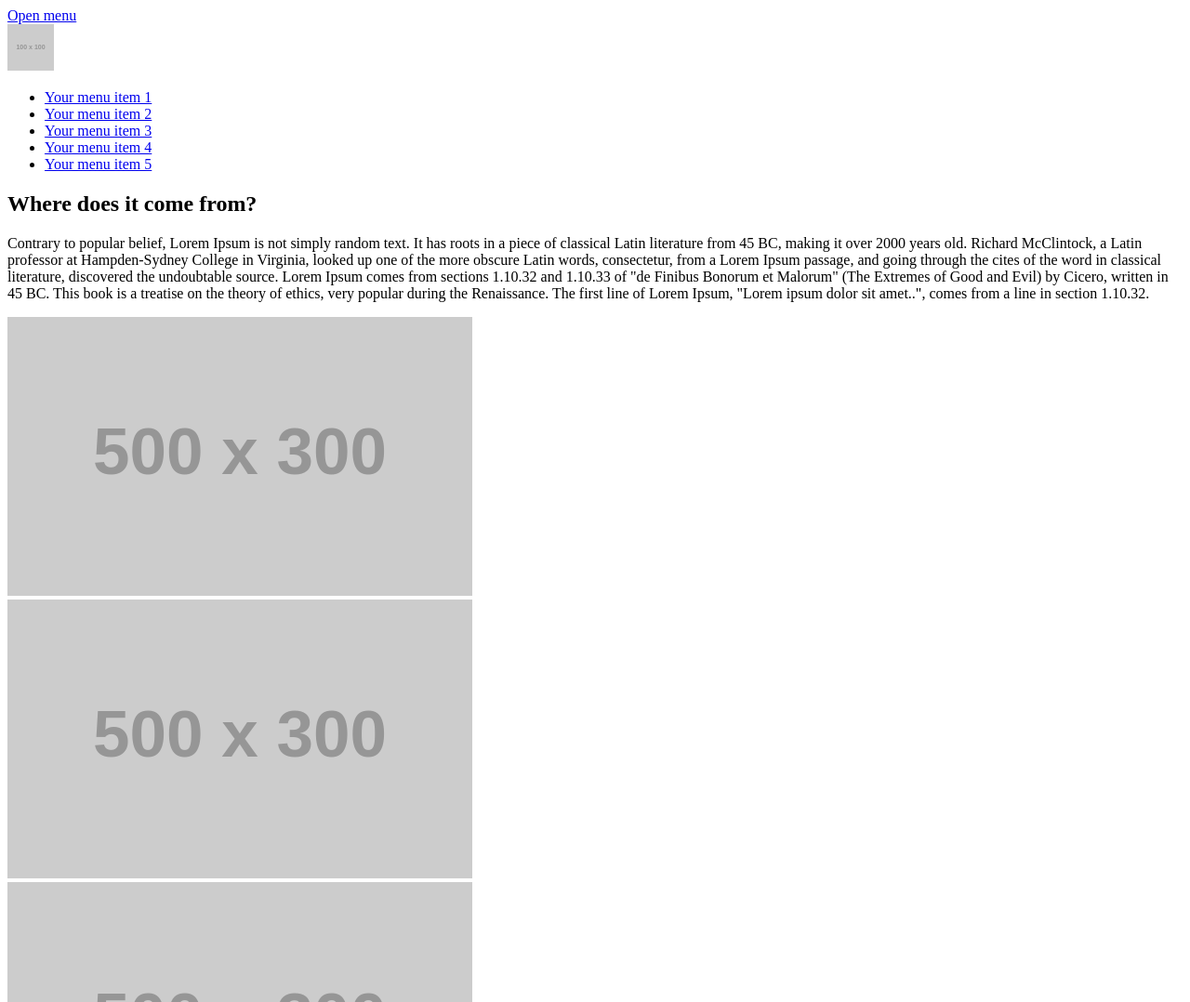
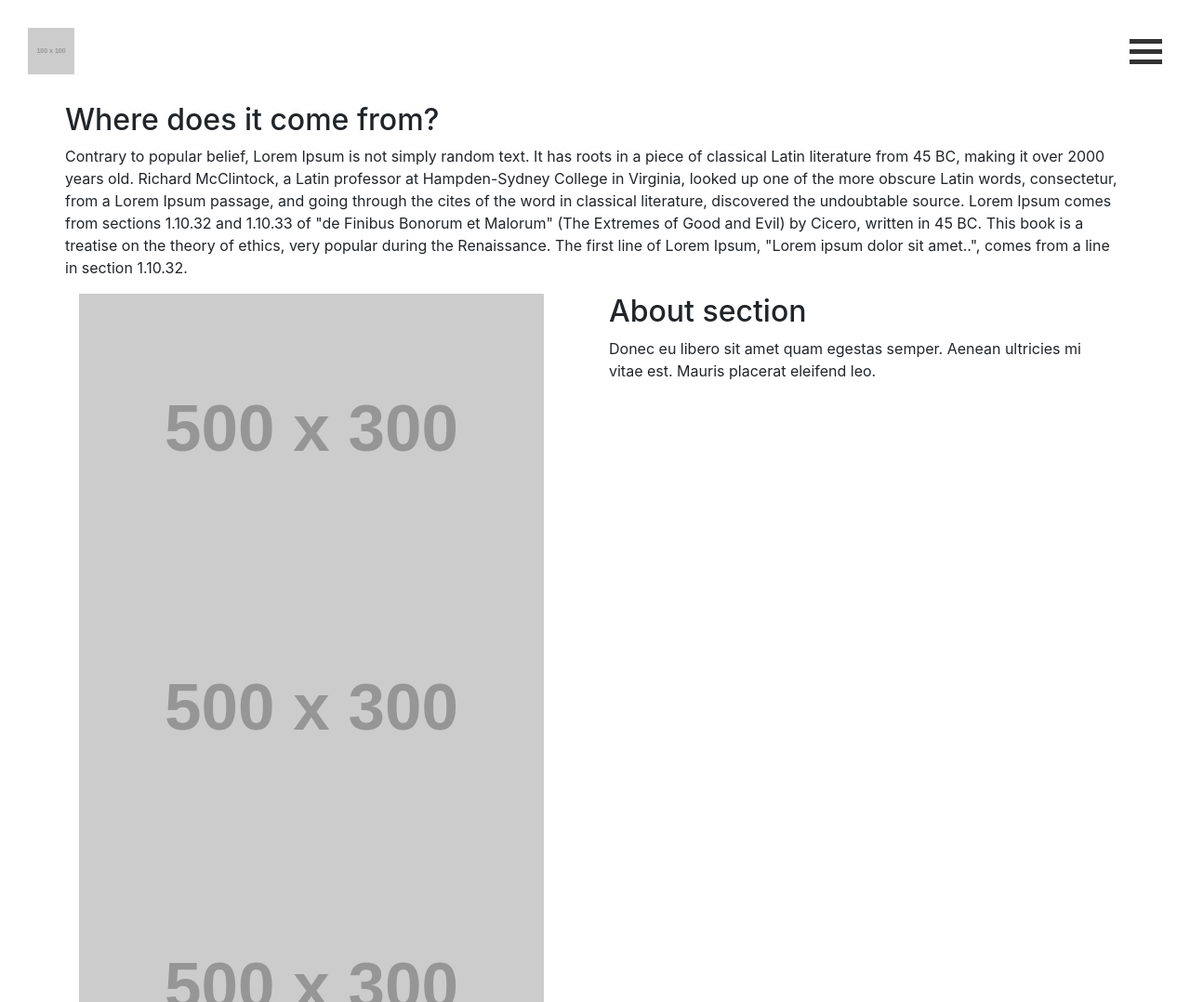
Before and after one commit to shahryar-h/sherweb-test-integration, a website: page index.html in a window 1280 px wide. Shown: the top 1078 px of the page at 93% size. Drawn offline with nearby package versions, Linux system fonts and the light colour scheme; placeholder pictures from the web are drawn by us.

Commit message:
layout initilization - header

```diff
--- a/index.html
+++ b/index.html
@@ -1,60 +1,117 @@
-<!DOCTYPE HTML>
+<!DOCTYPE html>
 
 <html>
-
   <head>
     <meta http-equiv="Content-Type" content="text/html; charset=UTF-8" />
-    <meta name="viewport" content="width=device-width, initial-scale=1.0">
+    <meta name="viewport" content="width=device-width, initial-scale=1.0" />
 
     <title>Your Website</title>
-    <meta name="description" content="This is an example of a meta description. This will often show up in search results.">
+    <meta
+      name="description"
+      content="This is an example of a meta description. This will often show up in search results."
+    />
 
-    <script src="js/scripts.js"></script>
-    <link rel="stylesheet" href="css/style.css">
-
+    <link rel="stylesheet" href="css/style.css" />
+    <link
+      rel="stylesheet"
+      href="https://stackpath.bootstrapcdn.com/bootstrap/4.5.2/css/bootstrap.min.css"
+      integrity="sha384-JcKb8q3iqJ61gNV9KGb8thSsNjpSL0n8PARn9HuZOnIxN0hoP+VmmDGMN5t9UJ0Z"
+      crossorigin="anonymous"
+    />
   </head>
 
   <body>
     <header>
+      <div class="menu-toggle">
+        <div class="logo">
+          <img
+            src="https://placehold.it/100x100?text=logo"
+            width="50"
+            alt="Logo"
+          />
+        </div>
+        <div class="menu" onclick="toggleMenu(this)">
+          <div class="bar1"></div>
+          <div class="bar2"></div>
+          <div class="bar3"></div>
+        </div>
+      </div>
 
-        <div class="menu-toggle">
-            <a href="#">Open menu</a>
-        </div>
-        <div class="logo">
-            <img src="https://placehold.it/100x100?text=logo" width="50" alt="Logo">
-        </div>
-		<nav>
+      <nav style="display: none">
         <ul>
           <li><a href="#">Your menu item 1</a></li>
           <li><a href="#">Your menu item 2</a></li>
           <li><a href="#">Your menu item 3</a></li>
           <li><a href="#">Your menu item 4</a></li>
           <li><a href="#">Your menu item 5</a></li>
-
         </ul>
       </nav>
     </header>
 
-	<section>
+    <section class="container">
+      <div class="row"></div>
+
+      <div class="row">
         <h2>Where does it come from?</h2>
-        <p>Contrary to popular belief, Lorem Ipsum is not simply random text. It has roots in a piece of classical Latin literature from 45 BC, making it over 2000 years old. Richard McClintock, a Latin professor at Hampden-Sydney College in Virginia, looked up one of the more obscure Latin words, consectetur, from a Lorem Ipsum passage, and going through the cites of the word in classical literature, discovered the undoubtable source. Lorem Ipsum comes from sections 1.10.32 and 1.10.33 of "de Finibus Bonorum et Malorum" (The Extremes of Good and Evil) by Cicero, written in 45 BC. This book is a treatise on the theory of ethics, very popular during the Renaissance. The first line of Lorem Ipsum, "Lorem ipsum dolor sit amet..", comes from a line in section 1.10.32.</p>
-
+        <p>
+          Contrary to popular belief, Lorem Ipsum is not simply random text. It
+          has roots in a piece of classical Latin literature from 45 BC, making
+          it over 2000 years old. Richard McClintock, a Latin professor at
+          Hampden-Sydney College in Virginia, looked up one of the more obscure
+          Latin words, consectetur, from a Lorem Ipsum passage, and going
+          through the cites of the word in classical literature, discovered the
+          undoubtable source. Lorem Ipsum comes from sections 1.10.32 and
+          1.10.33 of "de Finibus Bonorum et Malorum" (The Extremes of Good and
+          Evil) by Cicero, written in 45 BC. This book is a treatise on the
+          theory of ethics, very popular during the Renaissance. The first line
+          of Lorem Ipsum, "Lorem ipsum dolor sit amet..", comes from a line in
+          section 1.10.32.
+        </p>
+      </div>
+      <div class="row">
+        <div class="col">
           <div class="slider">
-            <div class="slider-slide"><a href="#"><img src="https://placehold.it/500x300?text=slide1" alt="Slide 1"></a></div>
-            <div class="slider-slide"><a href="#"><img src="https://placehold.it/500x300?text=slide2" alt="Slide 2"></a></div>
-            <div class="slider-slide"><a href="#"><img src="https://placehold.it/500x300?text=slide3" alt="Slide 3"></a></div>
+            <div class="slider-slide">
+              <a href="#"
+                ><img
+                  src="https://placehold.it/500x300?text=slide1"
+                  alt="Slide 1"
+              /></a>
+            </div>
+            <div class="slider-slide">
+              <a href="#"
+                ><img
+                  src="https://placehold.it/500x300?text=slide2"
+                  alt="Slide 2"
+              /></a>
+            </div>
+            <div class="slider-slide">
+              <a href="#"
+                ><img
+                  src="https://placehold.it/500x300?text=slide3"
+                  alt="Slide 3"
+              /></a>
+            </div>
+          </div>
+        </div>
+        <div class="col">
+          <aside>
+            <h2>About section</h2>
+            <p>
+              Donec eu libero sit amet quam egestas semper. Aenean ultricies mi
+              vitae est. Mauris placerat eleifend leo.
+            </p>
+          </aside>
+        </div>
       </div>
     </section>
 
-	<aside>
-		<h2>About section</h2>
-		<p>Donec eu libero sit amet quam egestas semper. Aenean ultricies mi vitae est. Mauris placerat eleifend leo.</p>
-	</aside>
-
+    <div class="row">
       <footer>
         <p>Copyright 2021 Your name</p>
       </footer>
+    </div>
 
+    <script src="js/scripts.js"></script>
   </body>
-
 </html>
--- a/js/scripts.js
+++ b/js/scripts.js
@@ -1 +1,5 @@
 /* Sherweb - Test intégration */
+
+function toggleMenu(menu) {
+  menu.classList.toggle("change");
+}
--- a/scss/header/header.scss
+++ b/scss/header/header.scss
@@ -0,0 +1,45 @@
+/* ==========================================================================
+Header
+========================================================================== */
+.menu-toggle {
+  height: 100%;
+  cursor: pointer;
+  display: flex;
+  justify-content: space-between;
+  align-items: center;
+  margin: 30px 0px;
+  //   background-color: burlywood;
+}
+
+.logo {
+  margin-left: 30px;
+}
+
+.menu {
+  margin-right: 30px;
+}
+
+.bar1,
+.bar2,
+.bar3 {
+  width: 35px;
+  height: 5px;
+  background-color: #333;
+  margin: 6px 0;
+  transition: 0.4s;
+  //   margin-left: -11px;
+}
+
+.change .bar1 {
+  -webkit-transform: rotate(-45deg) translate(-9px, 6px);
+  transform: rotate(-45deg) translate(-9px, 6px);
+}
+
+.change .bar2 {
+  opacity: 0;
+}
+
+.change .bar3 {
+  -webkit-transform: rotate(45deg) translate(-8px, -8px);
+  transform: rotate(45deg) translate(-8px, -8px);
+}
```
Also changed, not shown: css/header/header.css, css/style.css, imgs/menu.svg (added), 5 other files. Lines whose indentation alone changed are shown as unchanged.
